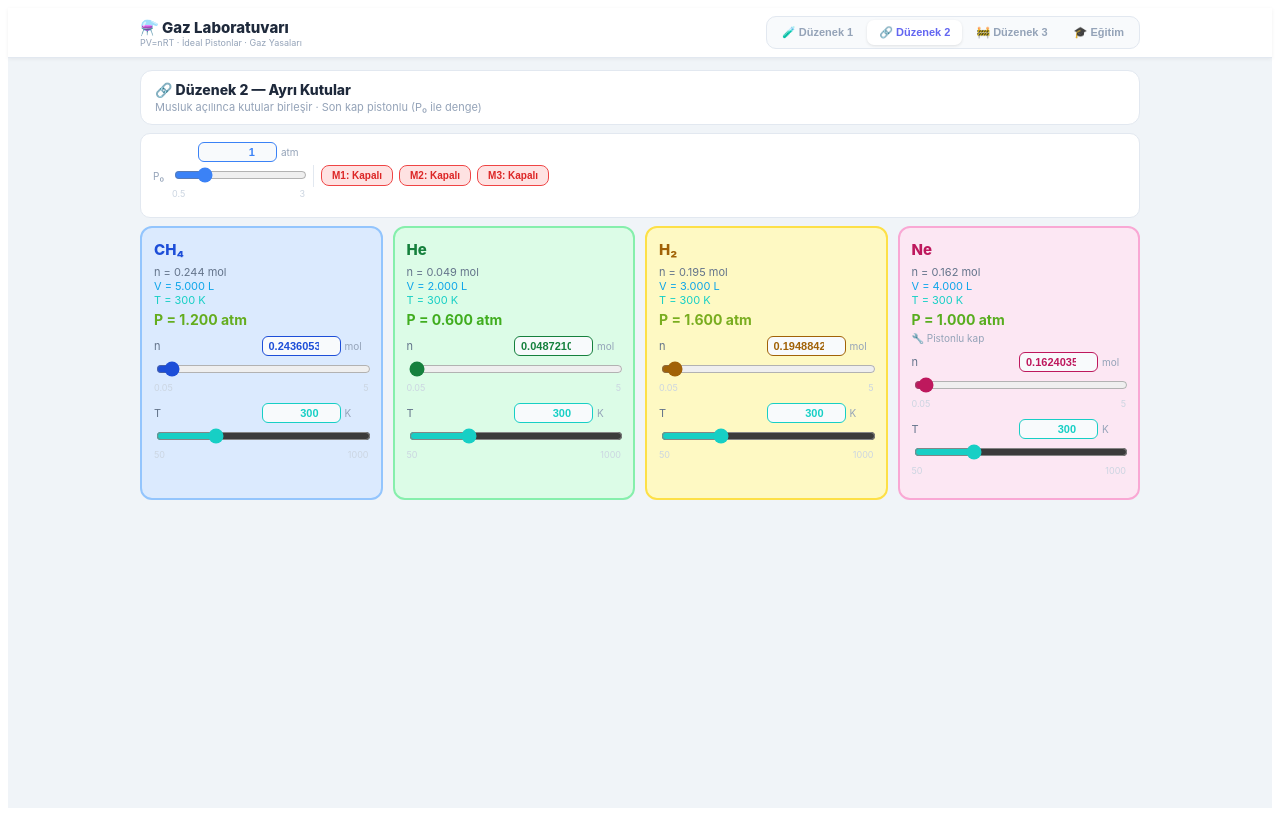
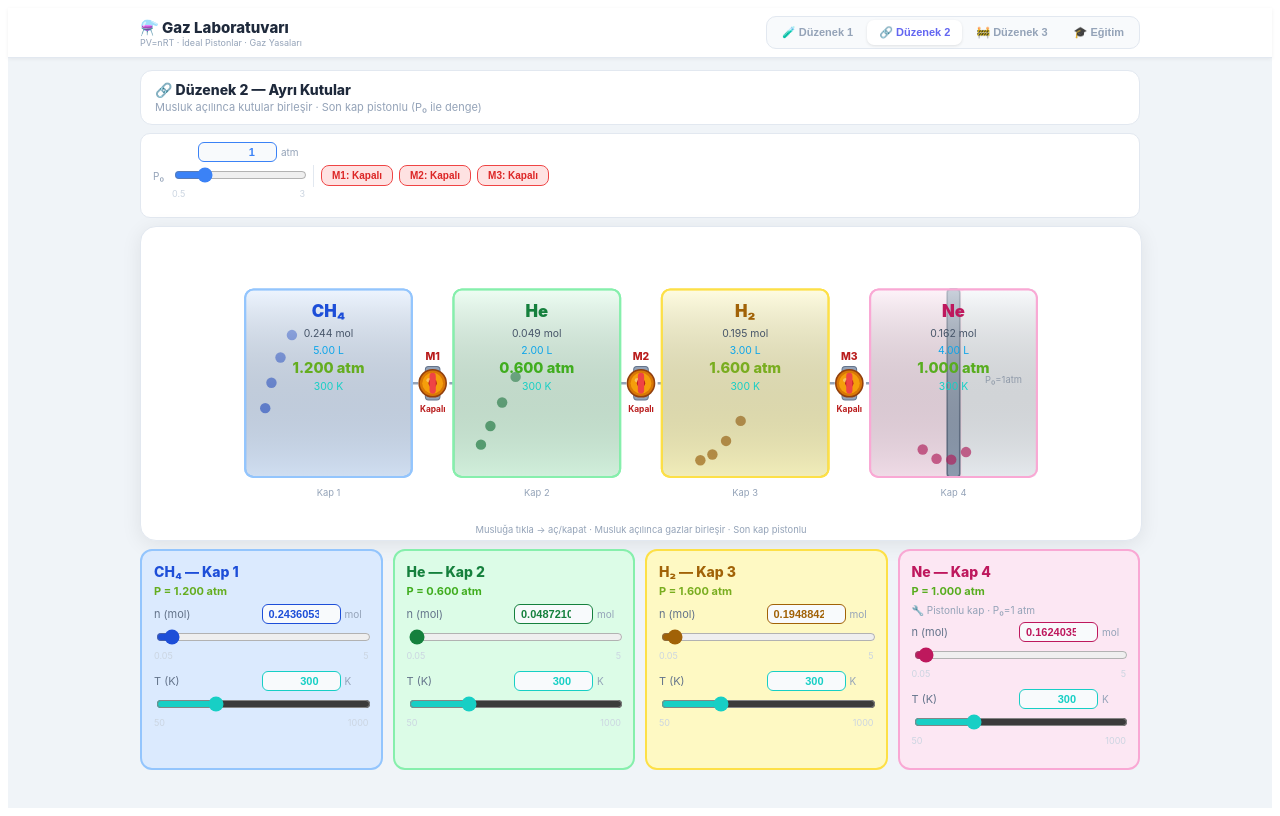
Before and after one commit to medenigklp-crypto/gaz-laboratuvari, a React (Vite) app: page / in a window 1280 px wide. Both pictures are taken after a click on the button "🔗 Düzenek 2". Built offline with nearby package versions, Linux system fonts and the light colour scheme; the HTML template or start-up script is replaced by a standard one.

Commit message:
Update App.jsx

```diff
--- a/src/App.jsx
+++ b/src/App.jsx
@@ -515,22 +515,116 @@ function Duzenek2() {
         ))}
       </div>
 
-      {/* Boxes */}
+      {/* SVG Visualization */}
+      {(() => {
+        const SW=960, SH=300;
+        const BOX_W=160, BOX_H=180, BOX_Y=60;
+        const PIPE_W=40;
+        const totalW = computed.length*BOX_W + (computed.length-1)*PIPE_W;
+        const startX = (SW-totalW)/2;
+
+        function getBoxX(i) { return startX + i*(BOX_W+PIPE_W); }
+        function getPipeX(i) { return getBoxX(i) + BOX_W; }
+
+        // particles
+        function boxParticles(bx, col, mol, T, idx) {
+          const count = Math.max(4, Math.min(18, Math.round(mol*12)));
+          return Array.from({length:count},(_,i)=>{
+            const sp=0.15+(T/300)*0.35;
+            const seed=i*173.1+idx*700+animTick*sp;
+            const px=bx+16+((Math.sin(seed*0.61+i)*0.5+0.5)*(BOX_W-32));
+            const py=BOX_Y+16+((Math.cos(seed*0.43+i*1.3)*0.5+0.5)*(BOX_H-32));
+            return <circle key={i} cx={px} cy={py} r={5} fill={col.particle} opacity={0.65}/>;
+          });
+        }
+
+        return (
+          <svg viewBox={`0 0 ${SW} ${SH}`} width="100%" style={{display:"block",borderRadius:16,background:"white",border:"1px solid #e2e8f0",boxShadow:"0 4px 20px rgba(0,0,0,0.08)",marginBottom:8}}>
+            <defs>
+              <linearGradient id="ts2" x1="0" y1="0" x2="0" y2="1">
+                <stop offset="0%" stopColor="white" stopOpacity={0.5}/>
+                <stop offset="100%" stopColor="black" stopOpacity={0.05}/>
+              </linearGradient>
+            </defs>
+
+            {/* Pipes between boxes */}
+            {computed.map((_,i) => {
+              if(i>=computed.length-1) return null;
+              const px = getPipeX(i);
+              const cy = BOX_Y+BOX_H/2;
+              return (
+                <g key={i}>
+                  <line x1={px} y1={cy} x2={px+PIPE_W} y2={cy}
+                    stroke={valves[i]?"#22c55e":"#94a3b8"} strokeWidth={valves[i]?4:2.5}
+                    strokeDasharray={valves[i]?"":"6,3"}/>
+                </g>
+              );
+            })}
+
+            {/* Boxes */}
+            {computed.map((b,idx) => {
+              const bx = getBoxX(idx);
+              const col = COLORS[idx%4];
+              const isPiston = b.hasPiston;
+              // Piston position inside last box
+              const pistonRatio = isPiston ? Math.min(0.85, b.V/8) : 1;
+
+              return (
+                <g key={idx}>
+                  {/* Box background */}
+                  <rect x={bx} y={BOX_Y} width={BOX_W} height={BOX_H} fill={col.fill} stroke={col.stroke} strokeWidth={2} rx={8}/>
+                  {/* Piston line for last box */}
+                  {isPiston && <>
+                    <rect x={bx} y={BOX_Y} width={BOX_W*pistonRatio} height={BOX_H} fill={col.fill} rx={8}/>
+                    <rect x={bx+BOX_W*pistonRatio-6} y={BOX_Y} width={12} height={BOX_H} fill="#94a3b8" stroke="#64748b" strokeWidth={1.5} rx={3}/>
+                    <rect x={bx+BOX_W*pistonRatio+8} y={BOX_Y} width={BOX_W*(1-pistonRatio)-8} height={BOX_H} fill="#f1f5f9" rx={4}/>
+                    <text x={bx+BOX_W*0.8} y={BOX_Y+BOX_H/2} textAnchor="middle" fill="#94a3b8" fontSize={9}>P₀={P0}atm</text>
+                  </>}
+                  {/* Particles */}
+                  {boxParticles(bx, col, b.mol, b.T, idx)}
+                  {/* Box outline */}
+                  <rect x={bx} y={BOX_Y} width={BOX_W} height={BOX_H} fill="url(#ts2)" rx={8}/>
+                  <rect x={bx} y={BOX_Y} width={BOX_W} height={BOX_H} fill="none" stroke={col.stroke} strokeWidth={2} rx={8}/>
+                  {/* Labels */}
+                  <text x={bx+BOX_W/2} y={BOX_Y+26} textAnchor="middle" fill={col.particle} fontSize={16} fontWeight="900">{b.gas}</text>
+                  <text x={bx+BOX_W/2} y={BOX_Y+46} textAnchor="middle" fill="#475569" fontSize={10}>{b.mol.toFixed(3)} mol</text>
+                  <text x={bx+BOX_W/2} y={BOX_Y+62} textAnchor="middle" fill="#0ea5e9" fontSize={10}>{b.V.toFixed(2)} L</text>
+                  <text x={bx+BOX_W/2} y={BOX_Y+80} textAnchor="middle" fill={pClr(b.P)} fontSize={14} fontWeight="800">{b.P.toFixed(3)} atm</text>
+                  <text x={bx+BOX_W/2} y={BOX_Y+96} textAnchor="middle" fill={tempClr(b.T)} fontSize={10}>{b.T} K</text>
+                  {/* Box number */}
+                  <text x={bx+BOX_W/2} y={BOX_Y+BOX_H+18} textAnchor="middle" fill="#94a3b8" fontSize={9}>Kap {idx+1}</text>
+                  {/* Valve */}
+                  {idx < computed.length-1 && (
+                    <ValveSVG
+                      x={getPipeX(idx)+PIPE_W/2}
+                      y={BOX_Y+BOX_H/2}
+                      open={valves[idx]}
+                      onClick={()=>setValves(prev=>prev.map((x,i)=>i===idx?!x:x))}
+                      label={`M${idx+1}`}
+                    />
+                  )}
+                </g>
+              );
+            })}
+
+            <text x={SW/2} y={SH-6} textAnchor="middle" fill="#94a3b8" fontSize={9}>
+              Musluğa tıkla → aç/kapat · Musluk açılınca gazlar birleşir · Son kap pistonlu
+            </text>
+          </svg>
+        );
+      })()}
+
+      {/* Box editors */}
       <div style={{display:"flex",gap:10,flexWrap:"wrap",marginBottom:8}}>
         {computed.map((b,idx) => {
           const col = COLORS[idx%4];
           return (
             <div key={idx} style={{flex:"1 1 160px",background:col.fill,borderRadius:12,padding:12,border:`2px solid ${col.stroke}`}}>
-              <div style={{fontSize:15,fontWeight:800,color:col.particle,marginBottom:6}}>{b.gas}</div>
-              <div style={{fontSize:11,color:"#64748b"}}>n = {b.mol.toFixed(3)} mol</div>
-              <div style={{fontSize:11,color:"#0ea5e9"}}>V = {b.V.toFixed(3)} L</div>
-              <div style={{fontSize:11,color:tempClr(b.T)}}>T = {b.T} K</div>
-              <div style={{fontSize:14,fontWeight:700,color:pClr(b.P),marginTop:4}}>P = {b.P.toFixed(3)} atm</div>
-              {b.hasPiston && <div style={{fontSize:10,color:"#94a3b8",marginTop:4}}>🔧 Pistonlu kap</div>}
-              <div style={{marginTop:8}}>
-                <Slider label="n" value={b.mol} min={0.05} max={5} step={0.05} unit="mol" color={col.particle} onChange={v=>setBoxes(prev=>prev.map((x,i)=>i===idx?{...x,mol:v}:x))}/>
-                <Slider label="T" value={b.T} min={50} max={1000} step={5} unit="K" color={tempClr(b.T)} onChange={v=>setBoxes(prev=>prev.map((x,i)=>i===idx?{...x,T:v}:x))}/>
-              </div>
+              <div style={{fontSize:14,fontWeight:800,color:col.particle,marginBottom:4}}>{b.gas} — Kap {idx+1}</div>
+              <div style={{fontSize:11,color:pClr(b.P),fontWeight:700,marginBottom:6}}>P = {b.P.toFixed(3)} atm</div>
+              {b.hasPiston && <div style={{fontSize:10,color:"#94a3b8",marginBottom:6}}>🔧 Pistonlu kap · P₀={P0} atm</div>}
+              <Slider label="n (mol)" value={b.mol} min={0.05} max={5} step={0.05} unit="mol" color={col.particle} onChange={v=>setBoxes(prev=>prev.map((x,i)=>i===idx?{...x,mol:v}:x))}/>
+              <Slider label="T (K)" value={b.T} min={50} max={1000} step={5} unit="K" color={tempClr(b.T)} onChange={v=>setBoxes(prev=>prev.map((x,i)=>i===idx?{...x,T:v}:x))}/>
             </div>
           );
         })}
```
